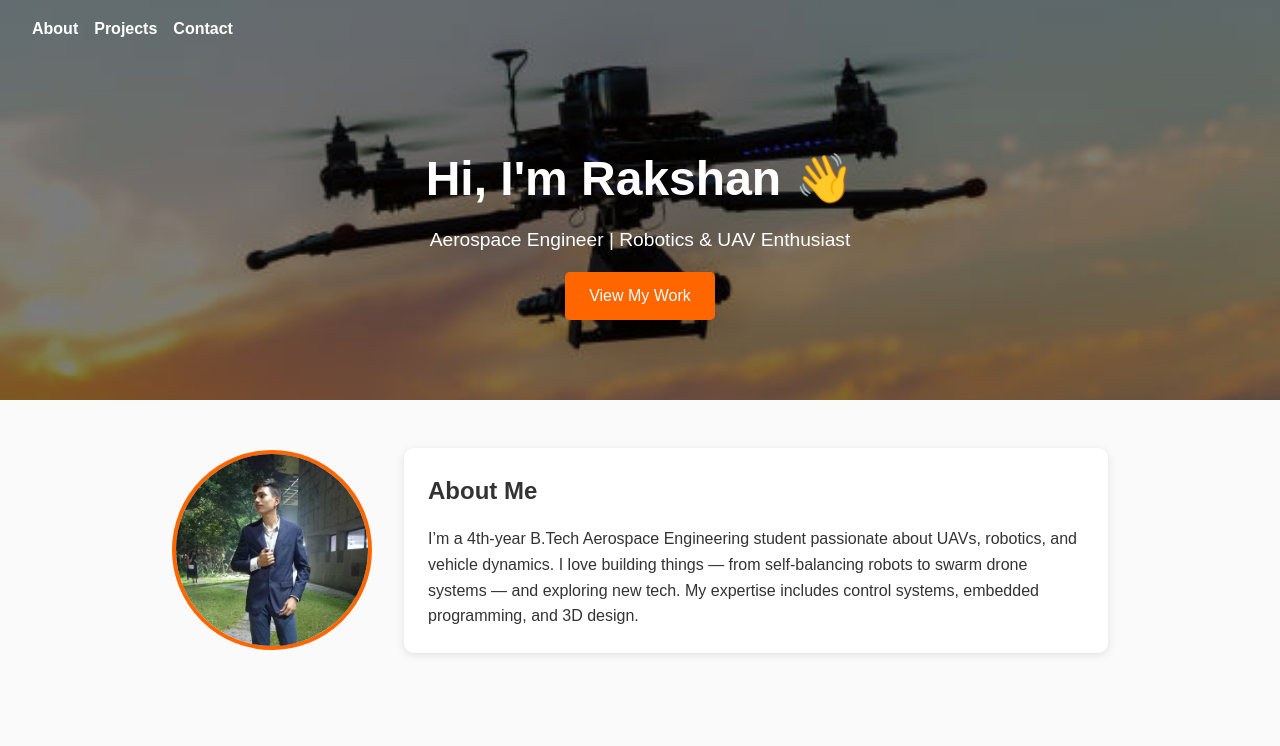
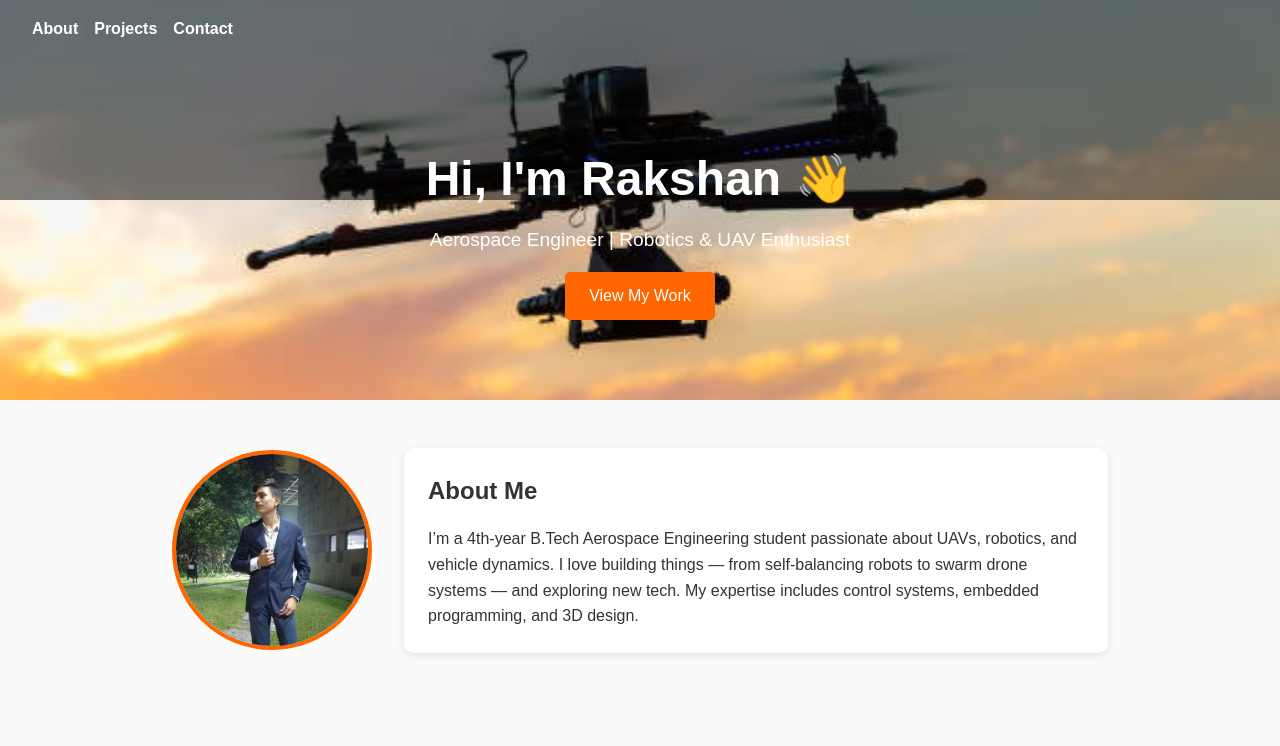
Before and after one commit to Rakshan-VP/Portfolio, a plain HTML site: page index.html in a window 1280 px wide. Shown: the top 746 px of the page. Drawn offline with Linux system fonts and the light colour scheme.

Commit message:
Update style.css

```diff
--- a/style.css
+++ b/style.css
@@ -24,7 +24,7 @@ body {
 .banner-overlay {
     position: absolute;
     top: 0; left: 0;
-    width: 100%; height: 100%;
+    width: 100%; height: 50%;
     background: rgba(0, 0, 0, 0.5);
 }
 .navbar {
```
